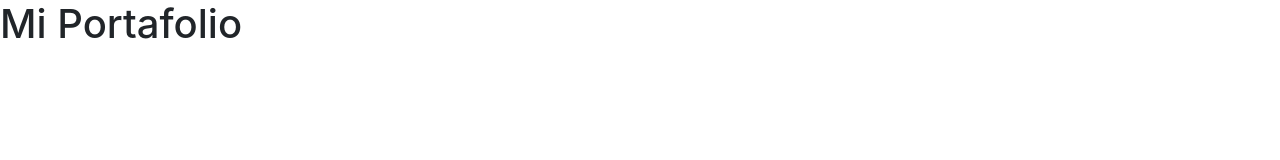
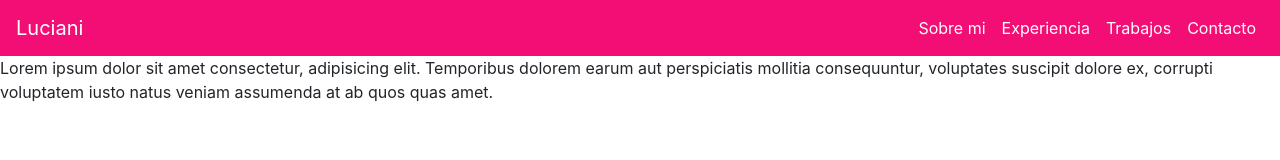
Before and after one commit to luci-code/miportafolio, a plain HTML site: page index.html in a window 1280 px wide. Drawn offline with nearby package versions, Linux system fonts and the light colour scheme.

Commit message:
agregue navbar

```diff
--- /dev/null
+++ b/assets/css/style.css
@@ -0,0 +1,3 @@
+nav.navbar {
+    background-color:#F20E74;
+}
--- a/index.html
+++ b/index.html
@@ -7,17 +7,43 @@
 
     <!-- Bootstrap CSS -->
     <link rel="stylesheet" href="https://stackpath.bootstrapcdn.com/bootstrap/4.5.0/css/bootstrap.min.css" integrity="sha384-9aIt2nRpC12Uk9gS9baDl411NQApFmC26EwAOH8WgZl5MYYxFfc+NcPb1dKGj7Sk" crossorigin="anonymous">
-
+    <link rel="stylesheet" href="assets/css/style.css">
     <title>Mi Portafolio</title>
   </head>
   <body>
-    <h1>Mi Portafolio</h1>
 
+    <nav class="navbar navbar-expand-lg navbar-dark">
+        <a class="navbar-brand" href="#">Luciani</a>
+        <button class="navbar-toggler" type="button" data-toggle="collapse" data-target="#navbarNav"
+            aria-controls="navbarNav" aria-expanded="false" aria-label="Toggle navigation">
+            <span class="navbar-toggler-icon"></span>
+        </button>
+        <div class="collapse navbar-collapse" id="navbarNav">
+            <div class="navbar-nav ml-auto">
+                <ul class="navbar-nav">
+                    <li class="nav-item active">
+                        <a class="nav-link" href="#inicio">Sobre mi<span class="sr-only">(current)</span></a>
+                    </li>
+                    <li class="nav-item active">
+                        <a class="nav-link" href="#recetas">Experiencia <span class="sr-only">(current)</span></a>
+                    </li>
+                    <li class="nav-item active">
+                        <a class="nav-link" href="#nosotros">Trabajos <span class="sr-only">(current)</span></a>
+                    </li>
+                    <li class="nav-item active">
+                        <a class="nav-link" href="#contacto">Contacto <span class="sr-only">(current)</span></a>
+                    </li>
+                </ul>
+            </div>
+        </div>
+    </nav>
+<p>Lorem ipsum dolor sit amet consectetur, adipisicing elit. Temporibus dolorem earum aut perspiciatis mollitia consequuntur, voluptates suscipit dolore ex, corrupti voluptatem iusto natus veniam assumenda at ab quos quas amet.</p>
     <!-- Optional JavaScript -->
     <!-- jQuery first, then Popper.js, then Bootstrap JS -->
     <script src=" https://code.jquery.com/jquery-3.5.1.min.js"
     integrity="sha256-9/aliU8dGd2tb6OSsuzixeV4y/faTqgFtohetphbbj0=" crossorigin="anonymous">
     </script>
+    <script src="assets/js/js.js"></script>
     <script src="https://cdn.jsdelivr.net/npm/popper.js@1.16.0/dist/umd/popper.min.js" integrity="sha384-Q6E9RHvbIyZFJoft+2mJbHaEWldlvI9IOYy5n3zV9zzTtmI3UksdQRVvoxMfooAo" crossorigin="anonymous"></script>
     <script src="https://stackpath.bootstrapcdn.com/bootstrap/4.5.0/js/bootstrap.min.js" integrity="sha384-OgVRvuATP1z7JjHLkuOU7Xw704+h835Lr+6QL9UvYjZE3Ipu6Tp75j7Bh/kR0JKI" crossorigin="anonymous"></script>
   </body>
```
Also changed, not shown: assets/js/js.js (added).
